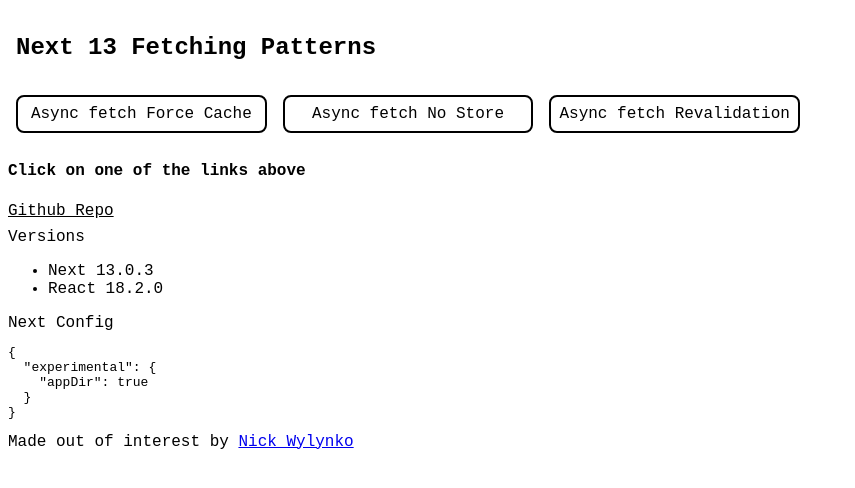
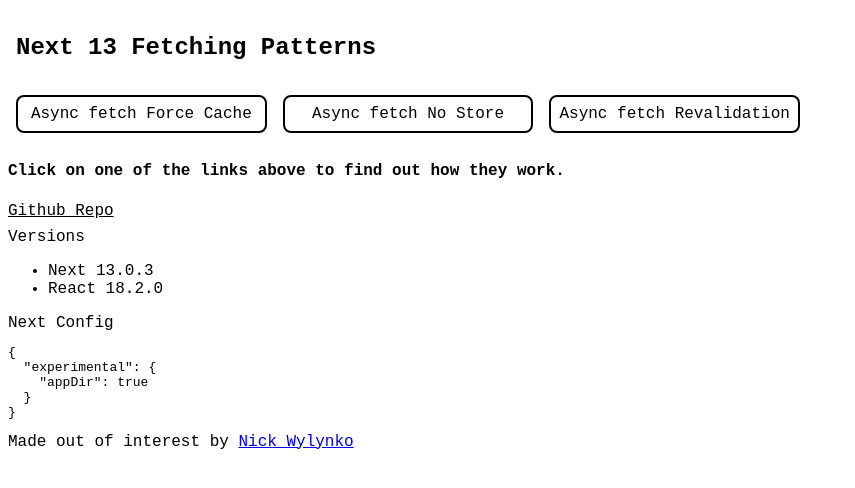
Before and after one commit to NWylynko/fetching-patterns, a Next.js app: page / in a window 1280 px wide. Shown: the top 488 px of the page, without its empty margins (0-855 px from the left). Built offline with nearby package versions, Linux system fonts and the light colour scheme.

Commit message:
update instructions

```diff
--- a/app/page.tsx
+++ b/app/page.tsx
@@ -1,7 +1,7 @@
 export default async function Home() {
   return (
     <>
-      <h4>Click on one of the links above</h4>
+      <h4>Click on one of the links above to find out how they work.</h4>
       <a href="https://github.com/nwylynko/fetching-patterns" style={{ color: "black", display: "block", marginBottom: 8 }}>Github Repo</a>
       <span>Versions</span>
       <ul>
```
